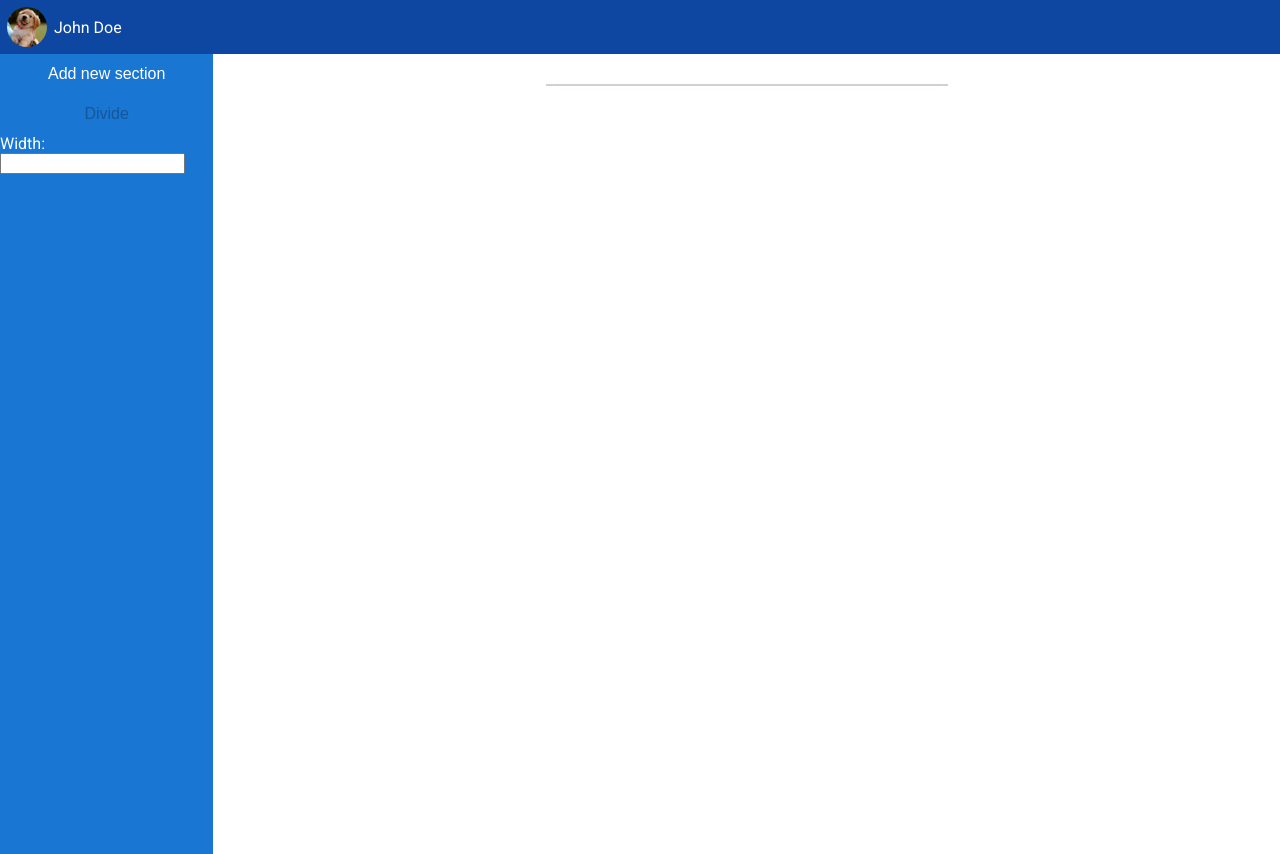
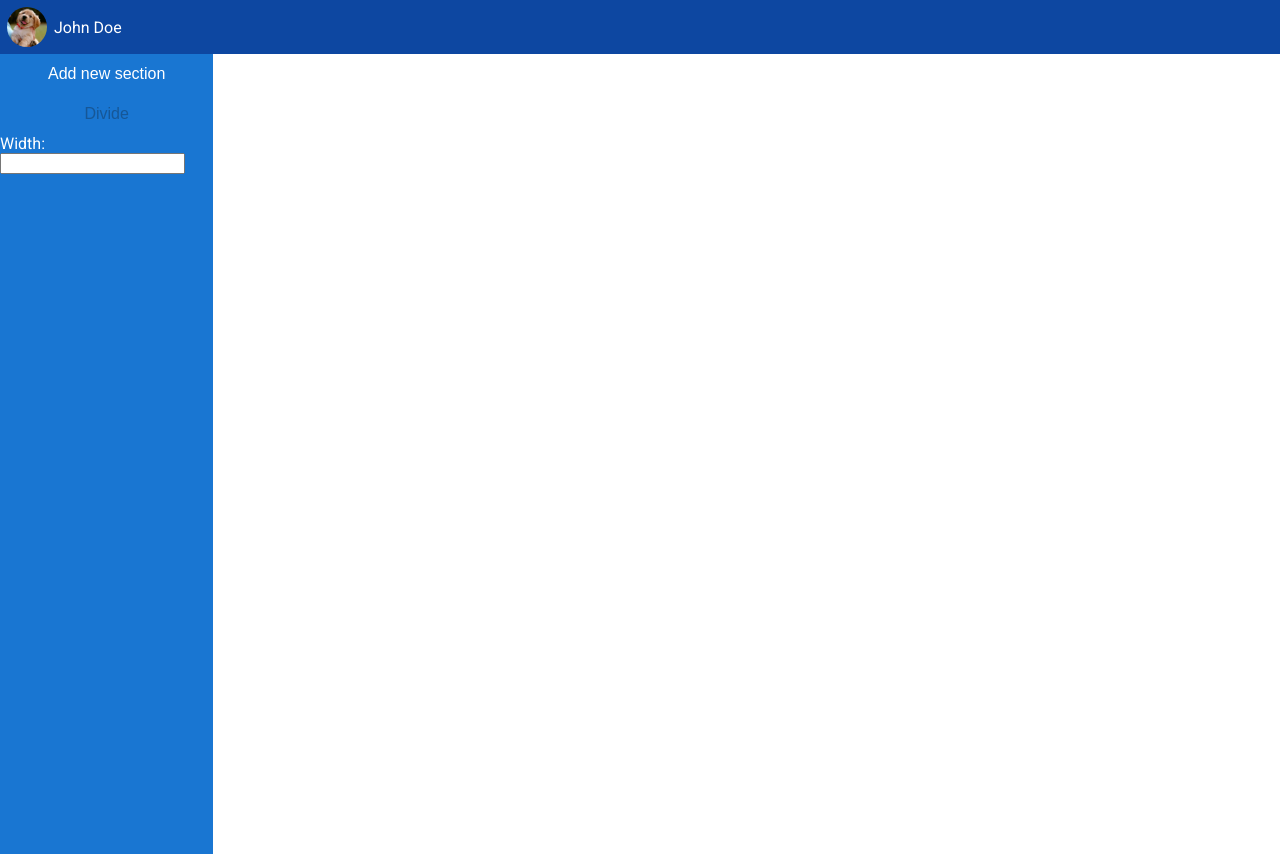
Before and after one commit to MichaelaBajanova/infographics-builder, a React (Create React App) app: page / in a window 1280 px wide. Built offline with nearby package versions, Linux system fonts and the light colour scheme.

Commit message:
some style changes

```diff
--- a/src/styles/Canvas.scss
+++ b/src/styles/Canvas.scss
@@ -1,7 +1,6 @@
 @import './colors/base-colors';
 
 $infographics-width-fixed: 500px;
-$infographics-height-fixed: 250px;
 
 .scope__Canvas {
   width: 100%;
@@ -11,6 +10,10 @@ $infographics-height-fixed: 250px;
     background-color: #fff;
     box-shadow: 0 0 15px 0 $surface-dark;
     border: 1px solid #d1d1d1;
+
+    &--empty {
+      border: none;
+    }
   }
 
   .canvas {
--- a/src/styles/InfographicsSection.scss
+++ b/src/styles/InfographicsSection.scss
@@ -3,7 +3,7 @@
 
 .scope__InfographicsSection {
   .infographics__infographics-section {
-    height: $infographics-height-fixed;
+    height: 100%;
     border: 1px solid $surface-dark;
 
     &--active {
```
